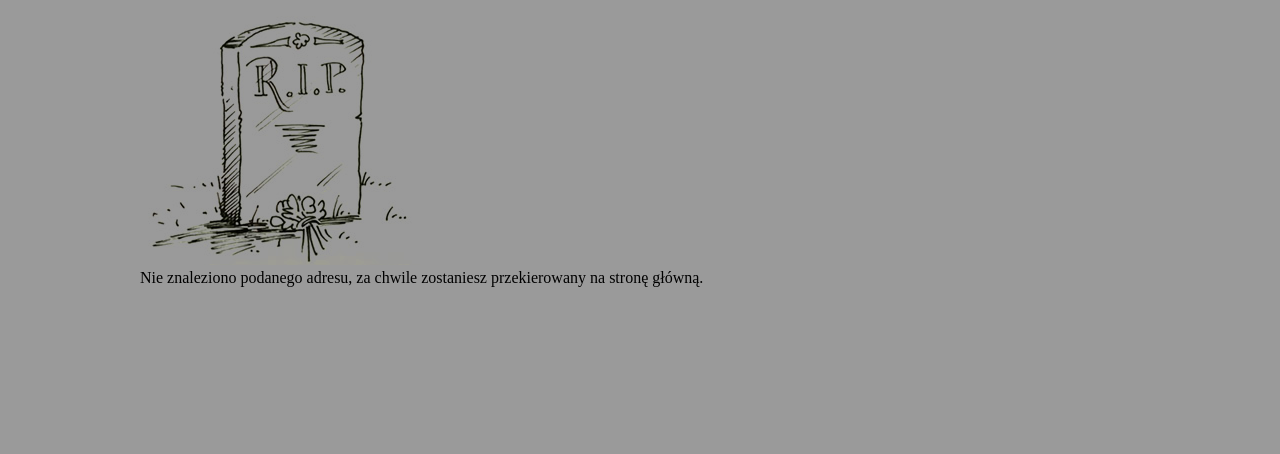
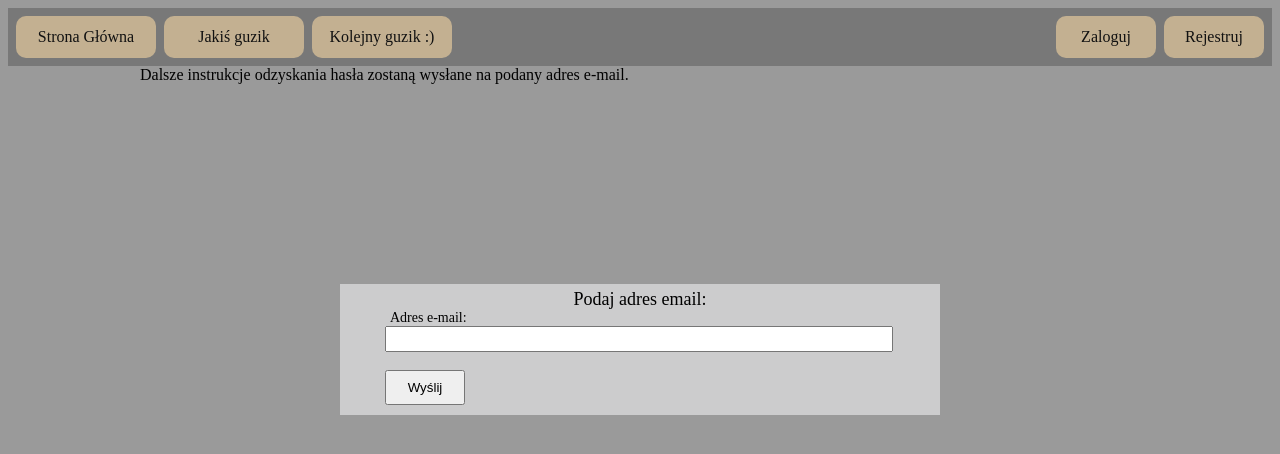
Before and after one commit to pyloveorg/graveyard_manager, a Flask app: page /pw_recovery in a window 1280 px wide. Shown: the top 454 px of the page. Run offline with Flask 2, Linux system fonts and the light colour scheme; some libraries are stand-ins or nearby versions.

Commit message:
dodanie opcji odzyskiwania hasła

```diff
--- a/data_handling.py
+++ b/data_handling.py
@@ -28,9 +28,10 @@ def register_new_user(form_email, form_pw, form_data):
     return new_user
 
 
-def change_user_pw(user, form_pw):
+def change_user_pw(user, form_pw, form=True):
+    pw = form_pw.password.data if form else form_pw
     unique_value = str(uuid.uuid4())
-    user.password = bcrypt.hashpw(form_pw.password.data.encode('UTF_8'), bcrypt.gensalt())
+    user.password = bcrypt.hashpw(pw.encode('UTF_8'), bcrypt.gensalt())
     user.token_id = serializer.dumps([user.email, unique_value])
 
 
--- a/main.py
+++ b/main.py
@@ -6,7 +6,8 @@
 from flask import Flask
 
 #importy nasze
-from views import pages, login_manager, mail
+from views import pages, login_manager
+from mail_sending import mail
 from models import db
 from config import DB, APP, EMAIL
 
--- a/templates/login.html
+++ b/templates/login.html
@@ -14,5 +14,6 @@
             <input class ="log_reg_button" type=submit value="Zaloguj">
             <a class="small_redirect_text" href="{{url_for('pages.register')}}">Nie masz konta? Zarejestruj się!</a>
         </form>
+        <a class="small_redirect_text" href="{{url_for('pages.password_recovery')}}">Nie pamiętam hasła!</a>
     </div>
 {% endblock %}
--- /dev/null
+++ b/templates/recovery.html
@@ -0,0 +1,17 @@
+{% extends 'layout.html' %}
+
+{% block head %}
+<title>Cmentarz - odzyskiwanie hasła</title>
+{% endblock %}
+{% block body %}
+{% include 'flash_msg.html' %}
+    {% from "_formhelpers.html" import render_field %}
+    Dalsze instrukcje odzyskania hasła zostaną wysłane na podany adres e-mail.
+    <div id="login_box">
+        <form method="post">
+            <div class="input_category">Podaj adres email:</div>
+            <div>{{ render_field(form_email.email, class="input_field") }}</div>
+            <input class ="log_reg_button" type=submit value="Wyślij">
+        </form>
+    </div>
+{% endblock %}
--- a/views.py
+++ b/views.py
@@ -7,7 +7,6 @@ import bcrypt
 import datetime
 from flask import render_template, request, redirect, url_for, flash, Blueprint
 from flask_login import LoginManager, login_user, logout_user, current_user, login_required
-from flask_mail import Mail, Message
 from itsdangerous import URLSafeTimedSerializer, SignatureExpired, BadSignature
 
 #importy nasze
@@ -15,12 +14,13 @@ from validate import EmailForm, LoginForm, DataForm, PwForm, OldPwForm
 from models import db, User, Grave, Parcel, ParcelType, Family, Payments
 from config import APP
 from data_handling import register_new_user, change_user_data, change_user_pw
+from mail_sending import common_msg
+from generate_data import generate_password
 
 pages = Blueprint('pages', __name__)
 login_manager = LoginManager()
-mail = Mail()
 
-mail_serializer = URLSafeTimedSerializer(APP.APP_KEY)
+temp_serializer = URLSafeTimedSerializer(APP.APP_KEY)
 
 @login_manager.user_loader
 def load_user(session_token):
@@ -51,6 +51,41 @@ def login():
         flash('Niepawidłowy e-mail lub hasło!', 'error')
         return redirect(url_for('pages.login'))
     return render_template('login.html', form_login=form_login)
+
+
+@pages.route('/pw_recovery', methods=['POST', 'GET'])
+def password_recovery():
+    if current_user.is_authenticated:
+        return redirect(url_for('pages.index'))
+    form_email = EmailForm(request.form)
+    if request.method == 'POST' and form_email.validate():
+        user = User.query.filter_by(email=form_email.email.data).first()
+        if user and user.active_user:
+            password_token = temp_serializer.dumps(form_email.email.data, salt='pw-recovery')
+            link_url = url_for('pages.recovery_password',
+                               pw_token=password_token,
+                               _external=True)
+            common_msg('Odzyskiwanie hasła', form_email.email.data, 'pw_recovery', link_url)
+            flash('Na podany adres email zostały wysłane dalsze informacje.', 'succes')
+            return redirect(url_for('pages.index'))
+        flash('Podany adres e-mail nie istnieje!', 'error')
+    return render_template('recovery.html', form_email=form_email)
+
+
+@pages.route('/pw_recovery/<pw_token>')
+def recovery_password(pw_token):
+    try:
+        email = temp_serializer.loads(pw_token, salt='pw-recovery', max_age=3600)
+        user = User.query.filter_by(email=email).first()
+        new_pw = generate_password()
+        change_user_pw(user, new_pw, False)
+        db.session.commit()
+        common_msg('Nowe hasło', email, 'new_password', new_pw)
+        flash('Nowe hasło zostało wysłane na twój e-mail.', 'succes')
+        return redirect(url_for('pages.login'))
+    except (SignatureExpired, BadSignature):
+        flash('Podany link jest nieaktywny!', 'error')
+        return redirect(url_for('pages.index'))
 
 
 @pages.route('/logout')
@@ -86,13 +121,9 @@ def register():
             flash('Podany adres e-mail jest w użyciu!', 'error')
             return redirect(url_for('pages.register'))
         #wysyłanie e-maila z linkiem do aktywacji
-        register_token = mail_serializer.dumps(form_email.email.data, salt='confirm-email')
-        msg = Message('Confirm your email', recipients=[form_email.email.data])
+        register_token = temp_serializer.dumps(form_email.email.data, salt='confirm-email')
         link_url = url_for('pages.confirm_email', register_token=register_token, _external=True)
-        with open('static/emails/register_message', 'r') as file:
-            message = file.read().format(link_url)
-        msg.body = message
-        mail.send(msg)
+        common_msg('Aktywacja konta', form_email.email.data, 'register_message', link_url)
         flash('Na podany adres email został wysłany kod weryfikacyjny!', 'succes')
         return redirect(url_for('pages.index'))
     return render_template('user_settings.html',
@@ -104,7 +135,7 @@ def register():
 @pages.route('/confirm_email/<register_token>')
 def confirm_email(register_token):
     try:
-        email = mail_serializer.loads(register_token, salt='confirm-email', max_age=3600)
+        email = temp_serializer.loads(register_token, salt='confirm-email', max_age=3600)
         user = User.query.filter_by(email=email).first()
         if user.active_user:
             flash('Konto już jest aktywne!', 'error')
```
Also changed, not shown: generate_data.py (added, +19 -0 lines), mail_sending.py (added, +13 -0 lines), 2 other files.
